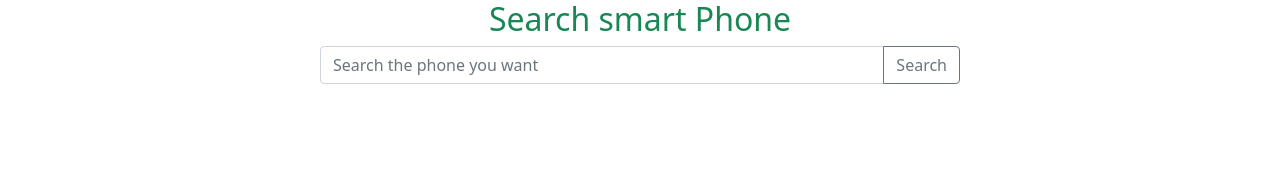
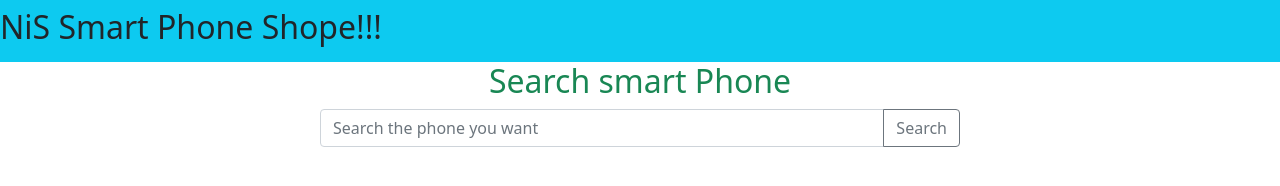
Before and after one commit to withnahidul/assignment-6, a plain HTML site: page index.html in a window 1280 px wide. Drawn offline with nearby package versions, Linux system fonts and the light colour scheme.

Commit message:
navbar-add

```diff
--- a/index.html
+++ b/index.html
@@ -5,13 +5,24 @@
     <meta charset="UTF-8">
     <meta http-equiv="X-UA-Compatible" content="IE=edge">
     <meta name="viewport" content="width=device-width, initial-scale=1.0">
-    <title>Phone shop</title>
+    <title>NiS Smart Phone Shope</title>
     <!-- bootstrap link -->
     <link href="https://cdn.jsdelivr.net/npm/bootstrap@5.1.3/dist/css/bootstrap.min.css" rel="stylesheet"
         integrity="sha384-1BmE4kWBq78iYhFldvKuhfTAU6auU8tT94WrHftjDbrCEXSU1oBoqyl2QvZ6jIW3" crossorigin="anonymous">
 </head>
 
 <body class="bg-gray">
+    <header>
+        <!-- Navbar Add  -->
+        <nav class="navbar navbar-light bg-info ">
+            <div>
+                <h2 class="text-center">NiS Smart Phone Shope!!!</h2>
+
+            </div>
+        </nav>
+    </header>
+    <main>
+        <from>
             <h2 class="text-center text-success">Search smart Phone</h2>
             <!-- button link -->
             <div class="input-group mb-3 w-50 mx-auto">
@@ -36,6 +47,11 @@
             <div id="search-result" class="row row-cols-1 row-cols-md-3 g-4">
             </div>
 
+        </from>
+
+
+
+    </main>
 
 
     <script src="index.js"></script>
--- a/index.js
+++ b/index.js
@@ -28,7 +28,7 @@ const displaySearchResult = data => {
             <h5 class="card-title">${data.phone_name}</h5>
             <h6 class="card-title">${data.brand}</h6>
             <p class="card-text"> This content is a little bit longer.</p>
-            <a href="${data.slug}" class="btn btn-primary">Go somewhere</a>
+            <a href="${data.slug}" class="btn btn-primary">Show Details</a>
         </div>
     </div>
         `;
```
Lines whose indentation alone changed are shown as unchanged.
